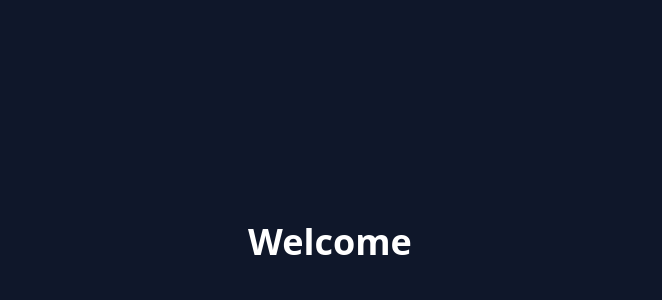
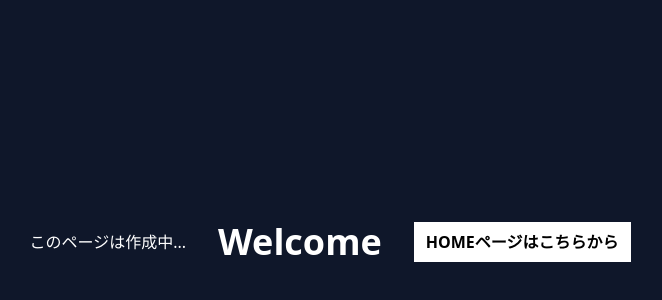
Before and after one commit to IJproject/introduce-myself-portfolio, a Nuxt app: page / in a window 1280 px wide. Shown: the part 158-458 px from the top of the page, without its empty margins (310-972 px from the left). Built offline with nearby package versions, Linux system fonts and the light colour scheme.

Commit message:
微調整

```diff
--- a/pages/index.vue
+++ b/pages/index.vue
@@ -1,11 +1,5 @@
 <script setup>
 import { ref, onMounted } from 'vue'
-
-const isButtonDisplay = ref(false)
-
-const displayButton = () => {
-    isButtonDisplay.value = true;
-}
 
 onMounted(() => {
     const leader = document.getElementById('leader')
@@ -15,14 +9,17 @@ onMounted(() => {
 
 <template>
     <div class="h-screen w-screen">
-        <div class="absolute top-0 left-0 h-screen w-screen flex justify-center items-center">
+        <div class="h-screen w-screen flex justify-center items-center">
+            <p>このページは作成中...</p>
             <p class="px-8 py-4 text-4xl text-white font-bold bg-transparent">
                 <span id="leader">W</span>
                 <span id="follower">elcome</span>
             </p>
+            <!-- このdivタグは消す -->
+            <div>
+                <NuxtLink to="/home" class="block px-3 py-2 bg-white text-black font-semibold">HOMEページはこちらから</NuxtLink>
+            </div>
         </div>
-        <div v-if="isButtonDisplay" class="absolute top-0 left-0 h-screen w-screen flex justify-center items-center">
-            <NuxtLink to="/home" class="block px-8 py-4 text-4xl text-white font-bold bg-transparent border-y-2 border-white">Enter</NuxtLink>
-        </div>
+
     </div>
 </template>
```
